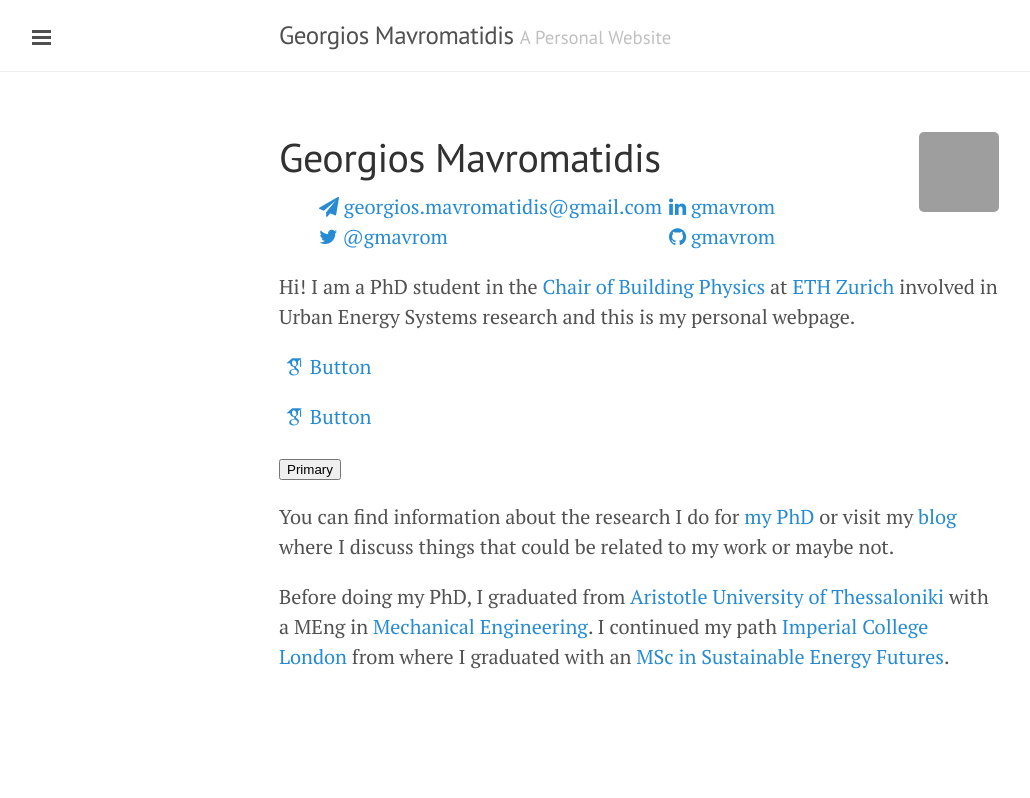
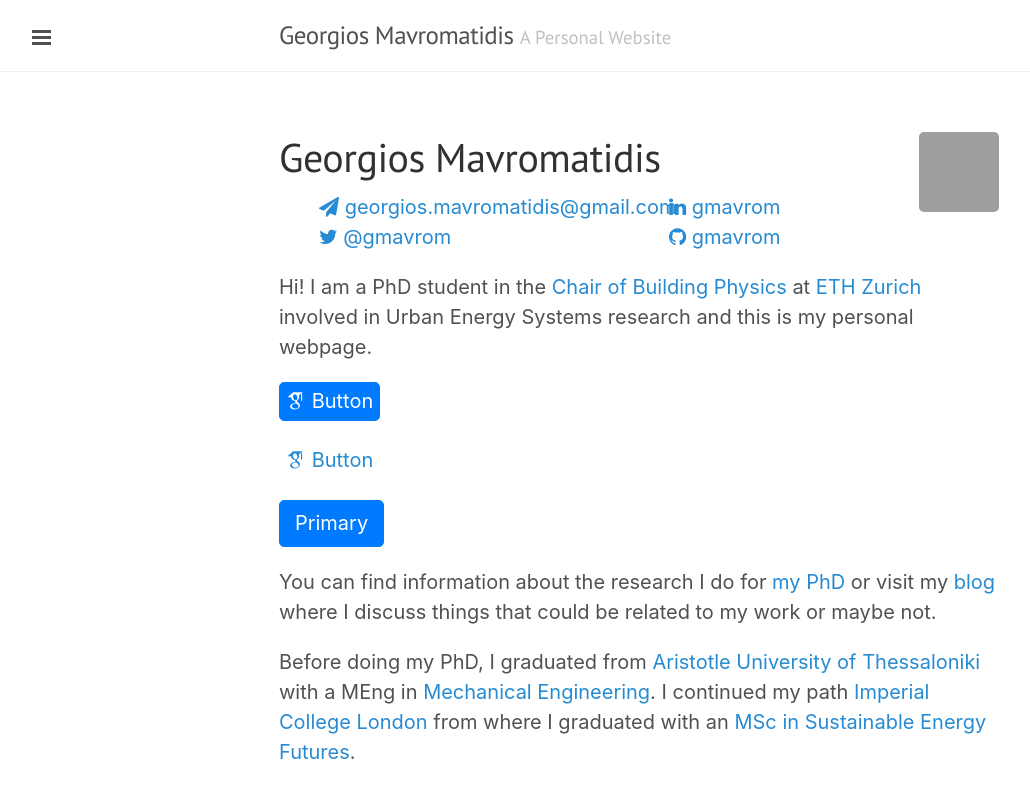
Before and after one commit to gmavrom33/gmavrom.github.io, a Jekyll site: the page built from index.md, in a window 1280 px wide. Shown: the top 798 px of the page, without its empty margins (1-1031 px from the left). Built offline with Jekyll 4.4.1, drawn with Linux system fonts in a browser that asks for light colours; nearby versions of some CDN libraries; some web fonts are replaced; grey boxes are pictures that could not be loaded.

Commit message:
Update head.html

```diff
--- a/_includes/head.html
+++ b/_includes/head.html
@@ -14,7 +14,7 @@
   </title>
 
   <!-- CSS -->
-  <!-- <link href="/css/bootstrap.min.css" rel="stylesheet"> -->
+  <link rel="stylesheet" href="https://maxcdn.bootstrapcdn.com/bootstrap/4.0.0-beta/css/bootstrap.min.css" integrity="sha384-/Y6pD6FV/Vv2HJnA6t+vslU6fwYXjCFtcEpHbNJ0lyAFsXTsjBbfaDjzALeQsN6M" crossorigin="anonymous">
   <link rel="stylesheet" href="/public/css/poole.css">
   <link rel="stylesheet" href="/public/css/syntax.css">
   <link rel="stylesheet" href="/public/css/lanyon.css">
```
